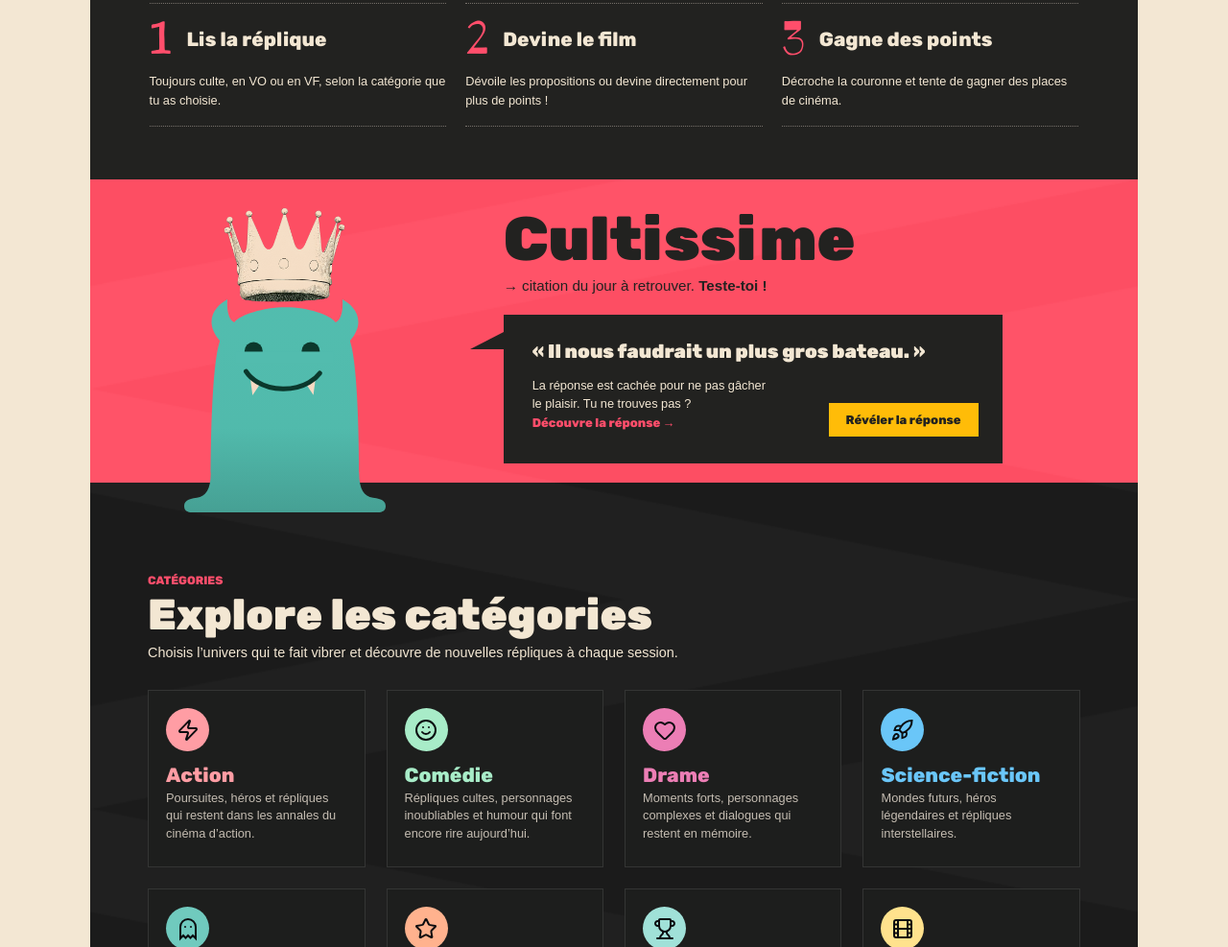
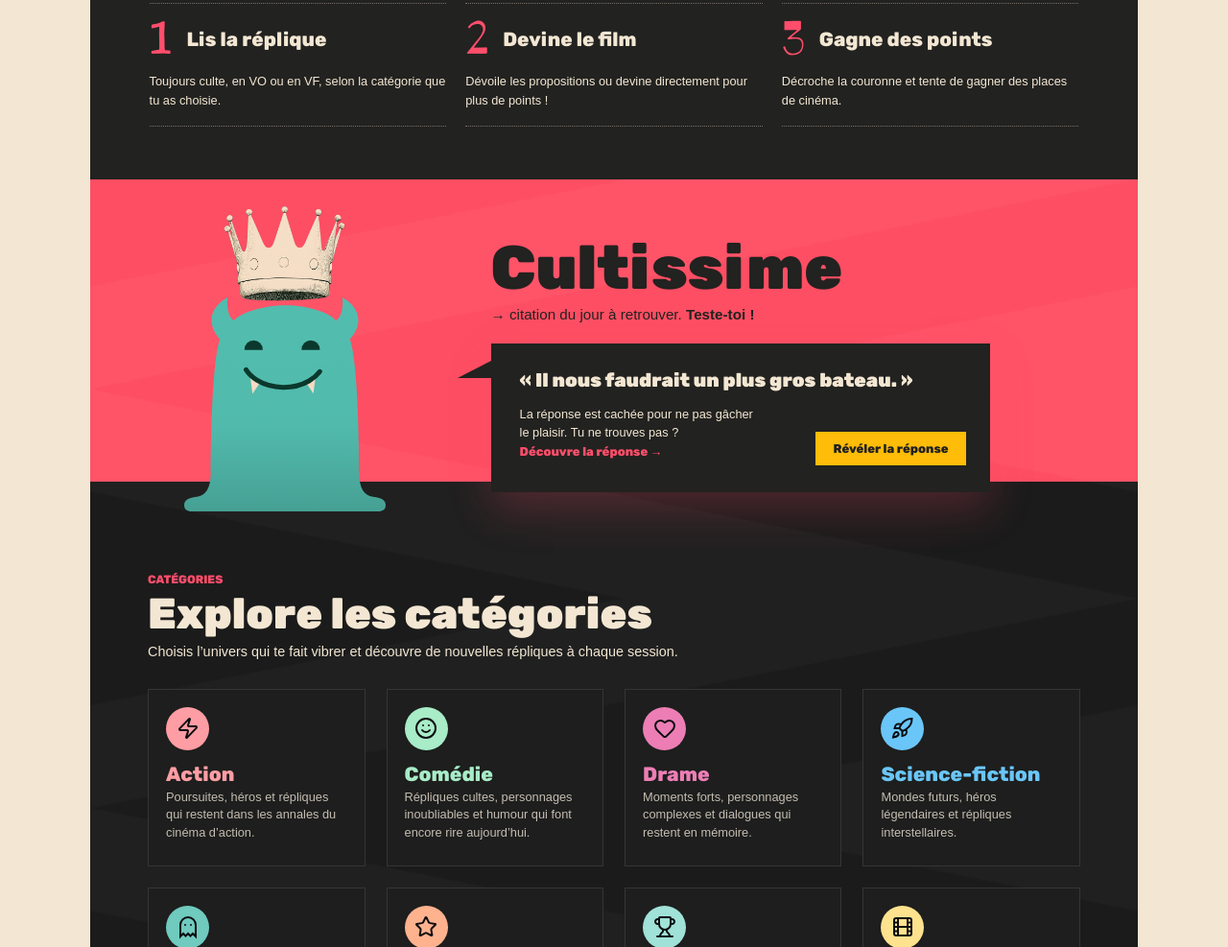
Before and after one commit to OumaimaHofk/demo-jeu, a plain HTML site: page dist/index.html in a window 1280 px wide. Shown: the part 836-1823 px from the top of the page at 96% size. Drawn offline with Linux system fonts and the light colour scheme; a web font is replaced by a local one.

Commit message:
add shadow citation

```diff
--- a/src/styles/_cultissime.scss
+++ b/src/styles/_cultissime.scss
@@ -8,6 +8,7 @@
 
 .cultissime {
   position: relative;
+  z-index: 1;
   min-height: $pink-height;
   background-color: $color-accent;
   background-image: url("../images/elts/pattern-red.png");
@@ -15,18 +16,20 @@
   background-position: left top;
   background-size: 100% auto;
 
+
   &__inner {
     position: relative;
     display: grid;
     grid-template-columns: 38% minmax(0, 62%);
     min-height: $pink-height;
-    padding: 30px 6% 20px;
+    padding: 60px 1% 0px;
   }
 
   &__content {
     grid-column: 2;
     position: relative;
     z-index: 2;
+    margin-bottom: -2rem;
   }
 
   &__title {
@@ -91,6 +94,8 @@
   padding: 25px 30px;
   background: $color-dark;
   color: $color-background;
+  box-shadow: 0 18px 42px rgba($color-accent, .22);
+
 
   &::before {
     position: absolute;
@@ -197,6 +202,9 @@
     left: 12px;
     max-width: none;
     padding: 20px;
+    background: $color-dark;
+    color: $color-background;
+    box-shadow: 0 18px 42px rgba($color-accent, .22);
 
     &::before {
       display: none;
```
Also changed, not shown: dist/styles/main.css, dist/styles/main.min.css, 2 other files.
